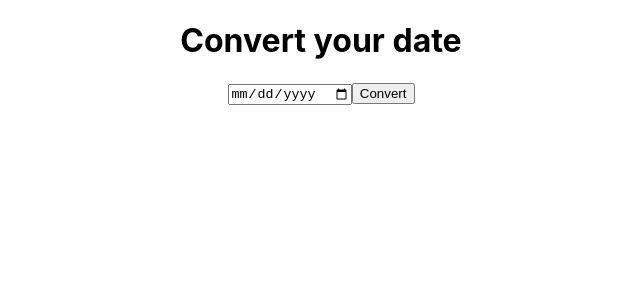
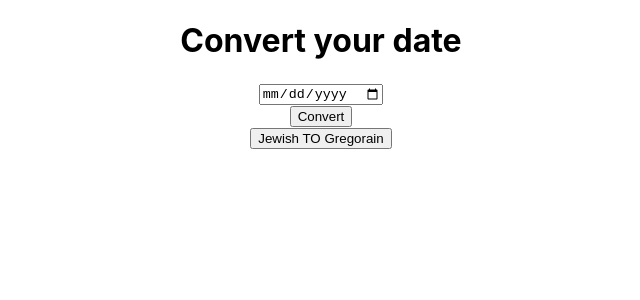
Before and after one commit to SergeyArenzon/web-date-converter, a React (Create React App) app: page / in a window 1280 px wide. Shown: the top 300 px of the page, without its empty margins (319-959 px from the left). Built offline with nearby package versions, Linux system fonts and the light colour scheme.

Commit message:
add hebrew -> gregorian

```diff
--- a/package.json
+++ b/package.json
@@ -9,6 +9,7 @@
     "axios": "^0.21.1",
     "react": "^17.0.1",
     "react-dom": "^17.0.1",
+    "react-jewish-datepicker": "^1.0.9",
     "react-scripts": "4.0.2",
     "web-vitals": "^1.0.1"
   },
--- a/public/index.html
+++ b/public/index.html
@@ -24,6 +24,7 @@
       work correctly both with client-side routing and a non-root public URL.
       Learn how to configure a non-root public URL by running `npm run build`.
     -->
+
         <title>Date Converter</title>
     </head>
     <body>
@@ -38,6 +39,5 @@
 
       To begin the development, run `npm start` or `yarn start`.
       To create a production bundle, use `npm run build` or `yarn build`.
-    -->
-  </body>
+    --></body>
 </html>
--- a/src/App.js
+++ b/src/App.js
@@ -1,14 +1,15 @@
-import logo from "./logo.svg";
 import "./App.css";
 import React, { useState } from "react";
 import axios from "axios";
+import { ReactJewishDatePicker, BasicJewishDay } from "react-jewish-datepicker";
 
 function App() {
-    const [isHebrew, setIsHenrew] = useState(true);
+    const [toHebrew, setToHebrew] = useState(true);
     const [date, setDate] = useState("");
     const [output, setOutput] = useState("");
     const [error, setError] = useState("");
     const [afterSunshine, setAfterSunshine] = useState("");
+    const [basicJewishDay, setBasicJewishDay] = useState("");
 
     const inputDateHandler = (inputDate) => {
         const date = {};
@@ -19,9 +20,19 @@ function App() {
         return date;
     };
 
+    const inputHebrewDateHandler = (inputDate) => {
+        const date = {};
+        date.month = inputDate.slice(4, 7);
+        date.day = inputDate.slice(8, 10);
+        date.year = inputDate.slice(11, 15);
+        return date;
+    };
     const convertHandler = () => {
         if (date !== "") {
-            setError('');
+            setError("");
+
+            if (toHebrew) {
+                //  gregorian --> hebrew mode
                 const fixedDate = inputDateHandler(date);
 
                 axios
@@ -35,23 +46,56 @@ function App() {
                             "&g2h=1"
                     )
                     .then((res) => setOutput(res.data.hebrew));
+            }
+        } else if (basicJewishDay) {
+            const fixedDate = inputHebrewDateHandler(basicJewishDay.date.toString());
+            setOutput(fixedDate.day + ' ' + fixedDate.month + ' ' + fixedDate.year)
         } else {
-
-            setError('NO CORRECT DATE FORMAT CHOSEN!');
+            setError("NO CORRECT DATE FORMAT CHOSEN!");
         }
     };
+
+
+    // handles change convert modes
+    const changeHandler = () => {
+        setToHebrew(!toHebrew);
+        setOutput('');
+        setError('');
+    };
+
+    let format = (
+        <div>
+            <input
+                type="date"
+                onChange={(event) => setDate(event.target.value)}
+            ></input>
+        </div>
+    );
+
+    if (!toHebrew) {
+        format = (
+            <ReactJewishDatePicker
+                value={new Date()}
+                isHebrew
+                onClick={(day) => {
+                    setBasicJewishDay(day);
+                }}
+            />
+        );
+    }
 
     return (
         <div className="App">
             <h1>Convert your date</h1>
             {error}
-            <input
-                type="date"
-                onChange={(event) => setDate(event.target.value)}
-            ></input>
+            {format}
             <button onClick={convertHandler}>Convert</button>
             <div>{output}</div>
             <div>{date}</div>
+            <button onClick={changeHandler}>
+                {" "}
+                {toHebrew ? "Jewish TO Gregorain" : "Gregorain TO Jewish"}
+            </button>
         </div>
     );
 }
```
Also changed, not shown: 2 other files (tests, documents, lock files or other folders). Lines whose indentation alone changed are shown as unchanged.
